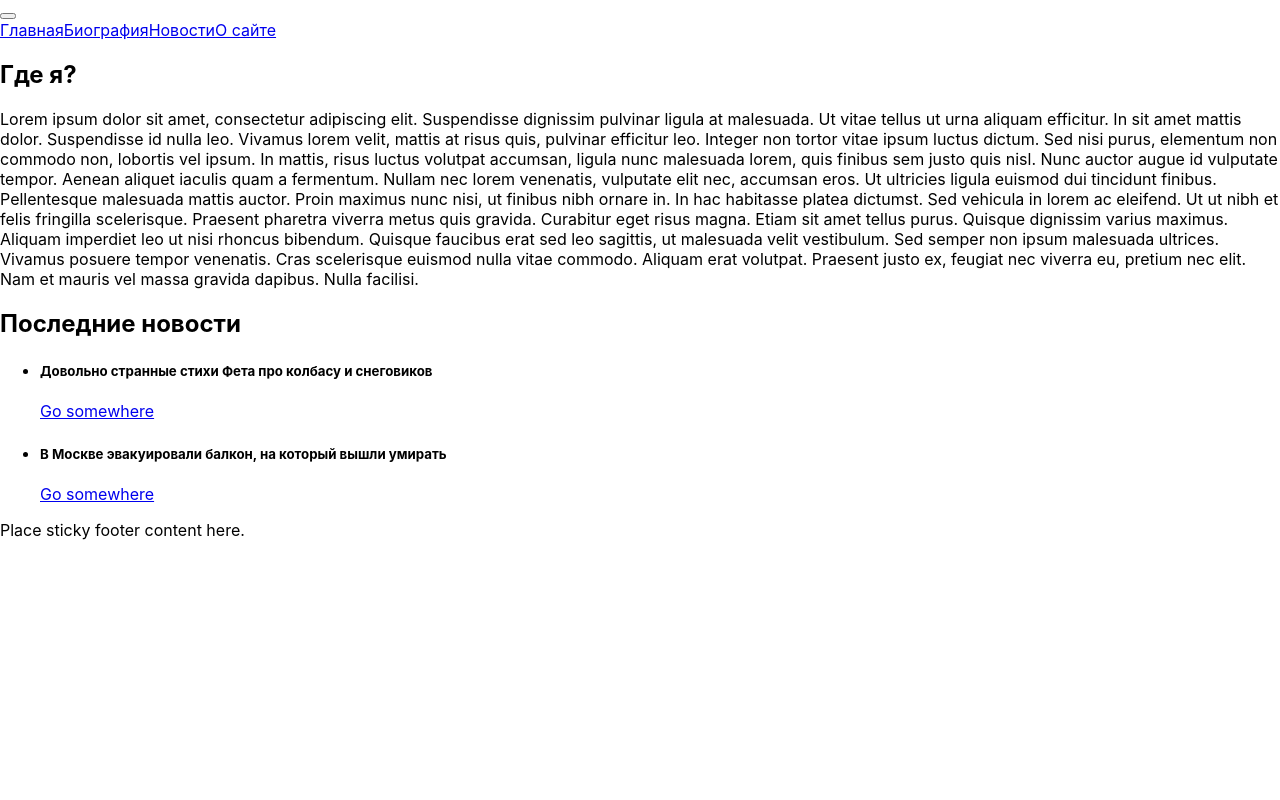
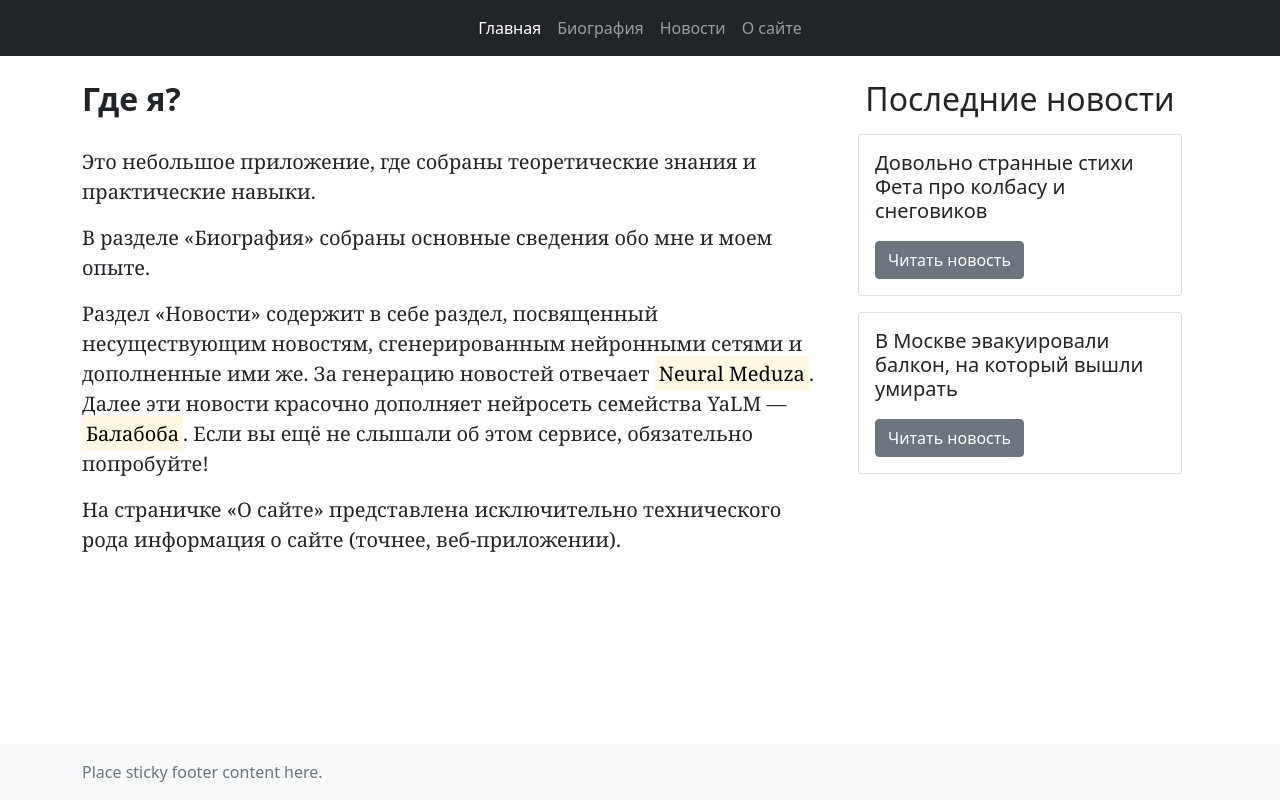
Before and after one commit to KIttojo/portfolio, a React (Create React App) app: page / in a window 1280 px wide. Built offline with nearby package versions, Linux system fonts and the light colour scheme.

Commit message:
Added styles for starting page + new react comoponent News

```diff
--- a/package.json
+++ b/package.json
@@ -6,6 +6,9 @@
     "@testing-library/jest-dom": "^5.14.1",
     "@testing-library/react": "^11.2.7",
     "@testing-library/user-event": "^12.8.3",
+    "bootstrap": "^5.0.2",
+    "jquery": "^3.6.0",
+    "popper.js": "^1.16.1",
     "react": "^17.0.2",
     "react-dom": "^17.0.2",
     "react-scripts": "4.0.3",
--- a/src/App.css
+++ b/src/App.css
@@ -1,38 +1,27 @@
-.App {
+.row {
+  margin-top: 1.5rem;
+}
+
+.title{
+  margin-bottom: 1.8rem !important;
+}
+
+.news-title {
   text-align: center;
 }
 
-.App-logo {
-  height: 40vmin;
-  pointer-events: none;
+.card-body {
+  min-height: 8rem;
 }
 
-@media (prefers-reduced-motion: no-preference) {
-  .App-logo {
-    animation: App-logo-spin infinite 20s linear;
-  }
+.list-group-item {
+  border: none;
 }
 
-.App-header {
-  background-color: #282c34;
-  min-height: 100vh;
-  display: flex;
-  flex-direction: column;
-  align-items: center;
-  justify-content: center;
-  font-size: calc(10px + 2vmin);
-  color: white;
+.lead {
+  font-family: CustomSerif, Georgia, Cambria, 'Times New Roman', serif;
 }
 
-.App-link {
-  color: #61dafb;
+.btn {
+  margin-top: 0.6rem;
 }
-
-@keyframes App-logo-spin {
-  from {
-    transform: rotate(0deg);
-  }
-  to {
-    transform: rotate(360deg);
-  }
-}
--- a/src/App.js
+++ b/src/App.js
@@ -1,5 +1,7 @@
 import React from 'react';
 import './App.css';
+
+import News from './News';
 
 function App() {
   return (
@@ -21,44 +23,35 @@ function App() {
           </div>
         </nav>
       </header>
+      <div className='container'>
         <div className='row'>
           <main className="col-8">
             <article>
-            <h2>
-              Где я?
-            </h2>
-            <p>
-              Lorem ipsum dolor sit amet, consectetur adipiscing elit. Suspendisse dignissim pulvinar ligula at malesuada. Ut vitae tellus ut urna aliquam efficitur. In sit amet mattis dolor. Suspendisse id nulla leo. Vivamus lorem velit, mattis at risus quis, pulvinar efficitur leo. Integer non tortor vitae ipsum luctus dictum. Sed nisi purus, elementum non commodo non, lobortis vel ipsum. In mattis, risus luctus volutpat accumsan, ligula nunc malesuada lorem, quis finibus sem justo quis nisl. Nunc auctor augue id vulputate tempor. Aenean aliquet iaculis quam a fermentum. Nullam nec lorem venenatis, vulputate elit nec, accumsan eros. Ut ultricies ligula euismod dui tincidunt finibus. Pellentesque malesuada mattis auctor. Proin maximus nunc nisi, ut finibus nibh ornare in. In hac habitasse platea dictumst. Sed vehicula in lorem ac eleifend.
-              Ut ut nibh et felis fringilla scelerisque. Praesent pharetra viverra metus quis gravida. Curabitur eget risus magna. Etiam sit amet tellus purus. Quisque dignissim varius maximus. Aliquam imperdiet leo ut nisi rhoncus bibendum. Quisque faucibus erat sed leo sagittis, ut malesuada velit vestibulum.
-              Sed semper non ipsum malesuada ultrices. Vivamus posuere tempor venenatis. Cras scelerisque euismod nulla vitae commodo. Aliquam erat volutpat. Praesent justo ex, feugiat nec viverra eu, pretium nec elit. Nam et mauris vel massa gravida dapibus. Nulla facilisi.
+              <h2 className="title"><strong>Где я?</strong></h2>
+              <p className="lead">
+                Это небольшое приложение, где собраны теоретические знания и практические навыки.
+              </p>
+              <p className="lead">
+                В разделе «Биография» собраны основные сведения обо мне и моем опыте.
+              </p>
+              <p className="lead">
+              Раздел «Новости» содержит в себе раздел, посвященный несуществующим новостям, сгенерированным нейронными сетями и дополненные ими же. За генерацию новостей отвечает <mark>Neural Meduza</mark>. Далее эти новости красочно дополняет нейросеть семейства YaLM — <mark>Балабоба</mark>. Если вы ещё не слышали об этом сервисе, обязательно попробуйте!
+              </p>
+              <p className="lead">
+              На страничке «О сайте» представлена исключительно технического рода информация о сайте (точнее, веб-приложении).
               </p>
             </article>
           </main>
           <aside className="col-4 news-react">
             <div className="news-list">
-            <h2>Последние новости</h2>
-            <ul className="list-group">
-              <li className="list-group-item">
-                <div className="card">
-                  <div className="card-body">
-                    <h5 className="card-title">Довольно странные стихи Фета про колбасу и снеговиков</h5>
-                    <a href="#" className="btn btn-secondary">Go somewhere</a>
-                  </div>
-                </div>
-              </li>
-              <li className="list-group-item">
-                <div className="card">
-                  <div className="card-body">
-                    <h5 className="card-title">В Москве эвакуировали балкон, на который вышли умирать</h5>
-                    <a href="#" className="btn btn-secondary">Go somewhere</a>
-                  </div>
-                </div>
-              </li>
-            </ul>
+              <h2 className="news-title">Последние новости</h2>
+              <News />
               </div>
           </aside>
         </div>
-      <footer className="footer mt-auto py-3 bg-light">
+
+      </div>
+      <footer className="footer mt-auto py-3 fixed-bottom bg-light">
         <div className="container">
           <span className="text-muted">Place sticky footer content here.</span>
         </div>
--- /dev/null
+++ b/src/News.js
@@ -0,0 +1,27 @@
+import React from 'react';
+import './App.css';
+
+function News() {
+  return (
+    <ul className="list-group">
+      <li className="list-group-item">
+        <div className="card">
+          <div className="card-body">
+            <h5 className="card-title">Довольно странные стихи Фета про колбасу и снеговиков</h5>
+            <a href="#" className="btn btn-secondary">Читать новость</a>
+          </div>
+        </div>
+      </li>
+      <li className="list-group-item">
+        <div className="card">
+          <div className="card-body">
+            <h5 className="card-title">В Москве эвакуировали балкон, на который вышли умирать</h5>
+<a href="#" className="btn btn-secondary">Читать новость</a>
+          </div>
+        </div>
+      </li>
+    </ul>
+  );
+}
+
+export default News;
--- a/src/index.js
+++ b/src/index.js
@@ -1,11 +1,14 @@
 import React from 'react';
 import ReactDOM from 'react-dom';
+
 import './index.css';
+import 'bootstrap/dist/css/bootstrap.min.css';
+
 import App from './App';
 
 ReactDOM.render(
   <React.StrictMode>
     <App />
   </React.StrictMode>,
-  document.getElementById('root')
+document.getElementById('root')
 );
```
Also changed, not shown: public/manifest.json, 1 other file (tests, documents, lock files or other folders). Lines whose indentation alone changed are shown as unchanged.
